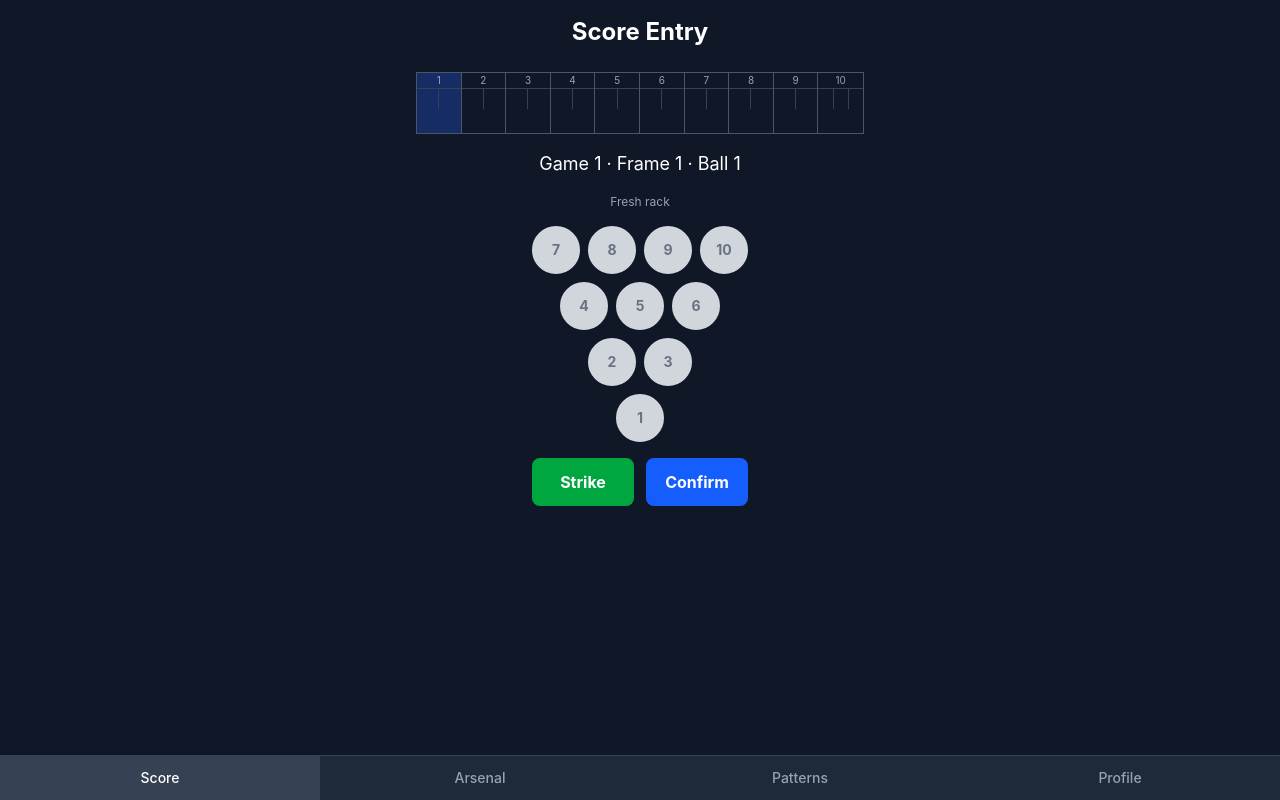
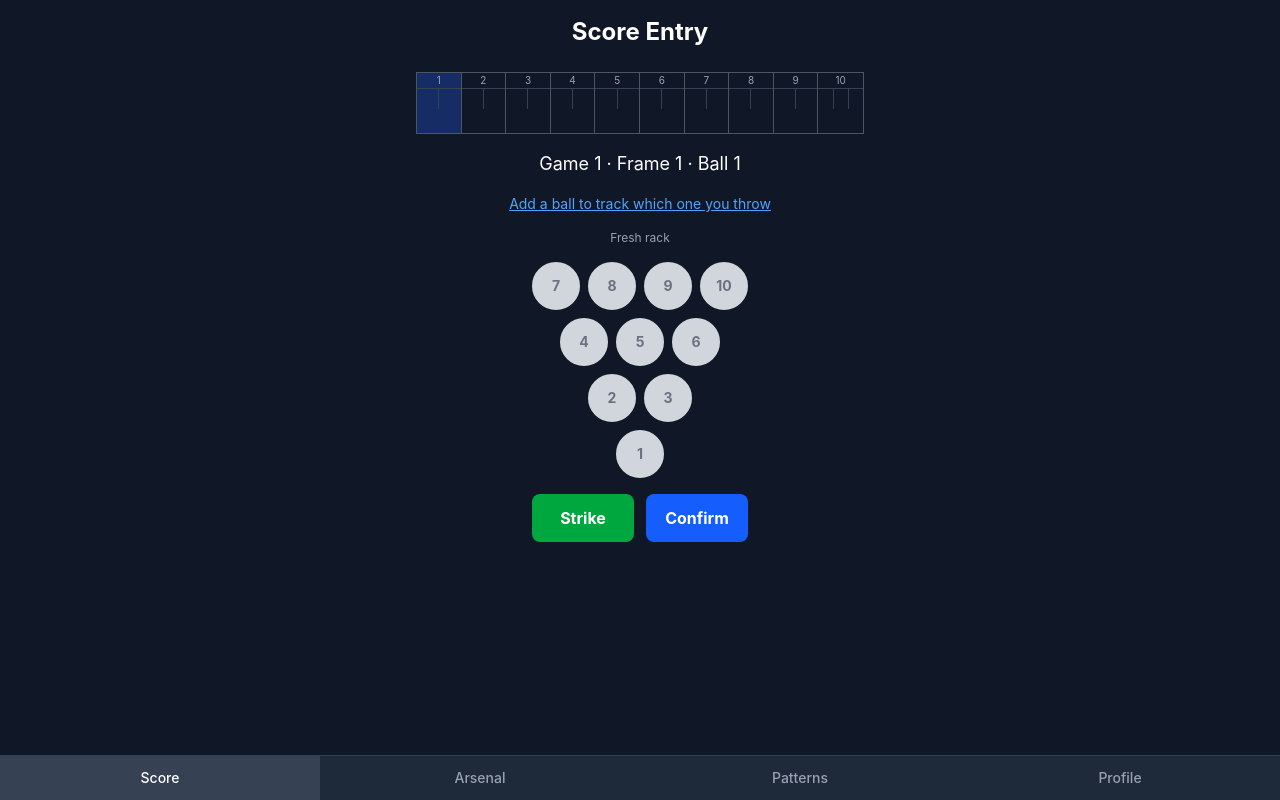
Before and after one commit to edwinalexandervargas/bowling-tracker, a React (Vite) app: page / in a window 1280 px wide. Both pictures are taken after a click on the button "Start practice game". Built offline with nearby package versions, Linux system fonts and the light colour scheme.

Commit message:
Add ball picker to score entry

```diff
--- /dev/null
+++ b/src/components/BallPicker.tsx
@@ -0,0 +1,44 @@
+import { Link } from 'react-router'
+import type { Ball, BallSpec } from '../types'
+import { formatLayout } from '../arsenal/formatLayout'
+
+type Props = {
+  balls: Ball[]
+  ballSpecs: BallSpec[]
+  currentBallId?: string
+  onChange: (ballId: string) => void
+}
+
+// Presentational: knows nothing about the store. ScoreEntry passes data and the callback in.
+export function BallPicker({ balls, ballSpecs, currentBallId, onChange }: Props) {
+  if (balls.length === 0) {
+    return (
+      <Link to="/arsenal/new" className="text-sm text-blue-400 underline">
+        Add a ball to track which one you throw
+      </Link>
+    )
+  }
+
+  const label = (ball: Ball) => {
+    const spec = ballSpecs.find((s) => s.id === ball.specId)
+    return `${ball.nickname ?? spec?.name ?? 'Unknown'} · ${formatLayout(ball.layout)}`
+  }
+
+  return (
+    <label className="flex w-full max-w-sm items-center gap-2">
+      <span className="text-sm text-gray-400">Ball</span>
+      <select
+        value={currentBallId ?? ''}
+        onChange={(e) => onChange(e.target.value)}
+        className="flex-1 rounded bg-gray-800 px-3 py-2 text-white"
+      >
+        {!currentBallId && <option value="">Pick a ball…</option>}
+        {balls.map((ball) => (
+          <option key={ball.id} value={ball.id}>
+            {label(ball)}
+          </option>
+        ))}
+      </select>
+    </label>
+  )
+}
--- a/src/components/ScoreEntry.tsx
+++ b/src/components/ScoreEntry.tsx
@@ -7,6 +7,7 @@ import { gameToRolls } from '../game/gameToRolls'
 import { score } from '../scoring/scorer'
 import { PinDeck } from './PinDeck'
 import { Scoresheet } from './Scoresheet'
+import { BallPicker } from './BallPicker'
 
 // Layer 3, step 1: connect the EXISTING PinDeck to the store.
 // PinDeck itself is unchanged; this component is the only thing that knows about Zustand.
@@ -23,6 +24,9 @@ export function ScoreEntry() {
   const recordShot = useGameStore((s) => s.recordShot)
   const nextGame = useGameStore((s) => s.nextGame)
   const undoShot = useGameStore((s) => s.undoShot)
+  const balls = useGameStore((s) => s.balls)
+  const ballSpecs = useGameStore((s) => s.ballSpecs)
+  const changeBall = useGameStore((s) => s.changeBall)
 
   const [error, setError] = useState<string | null>(null)
 
@@ -95,6 +99,13 @@ export function ScoreEntry() {
       <p className="text-lg">
         Game {gameIndex + 1} · Frame {frameIndex + 1} · Ball {shotNumber}
       </p>
+      <BallPicker
+        balls={balls}
+        ballSpecs={ballSpecs}
+        currentBallId={activeEntry.currentBallId}
+        onChange={changeBall}
+      />
+
       <p className="text-xs text-gray-400">
         {isFreshRack ? 'Fresh rack' : `Pins up: ${pinsStanding(pinsBefore).join(', ')}`}
       </p>
```
